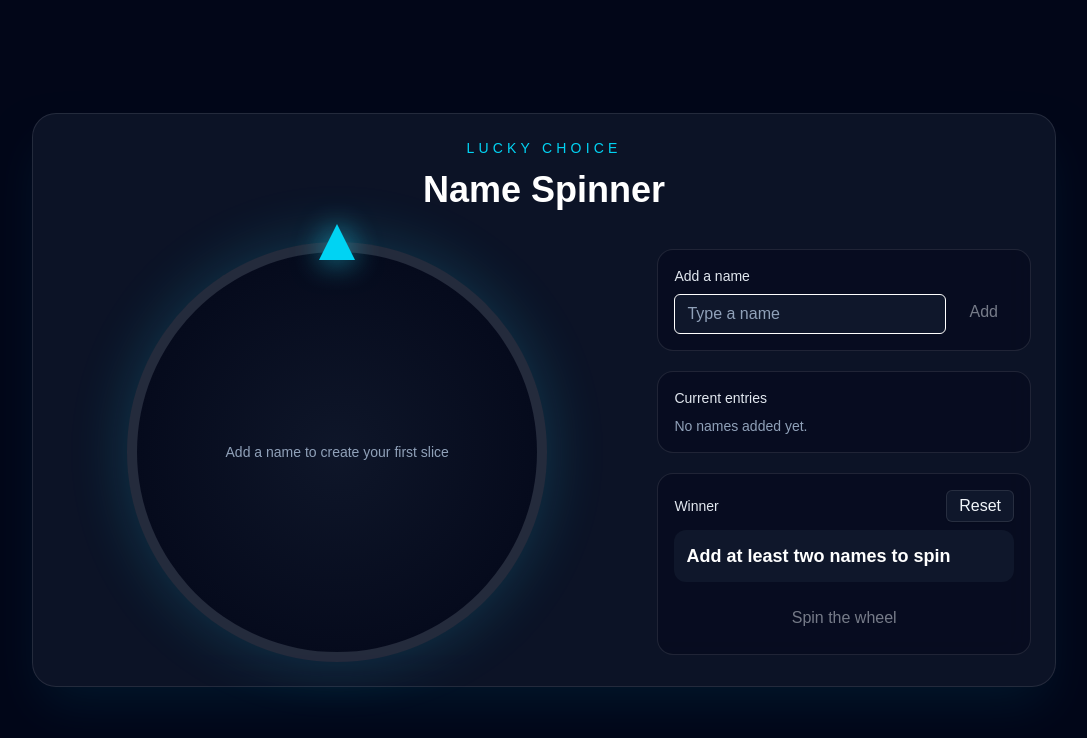
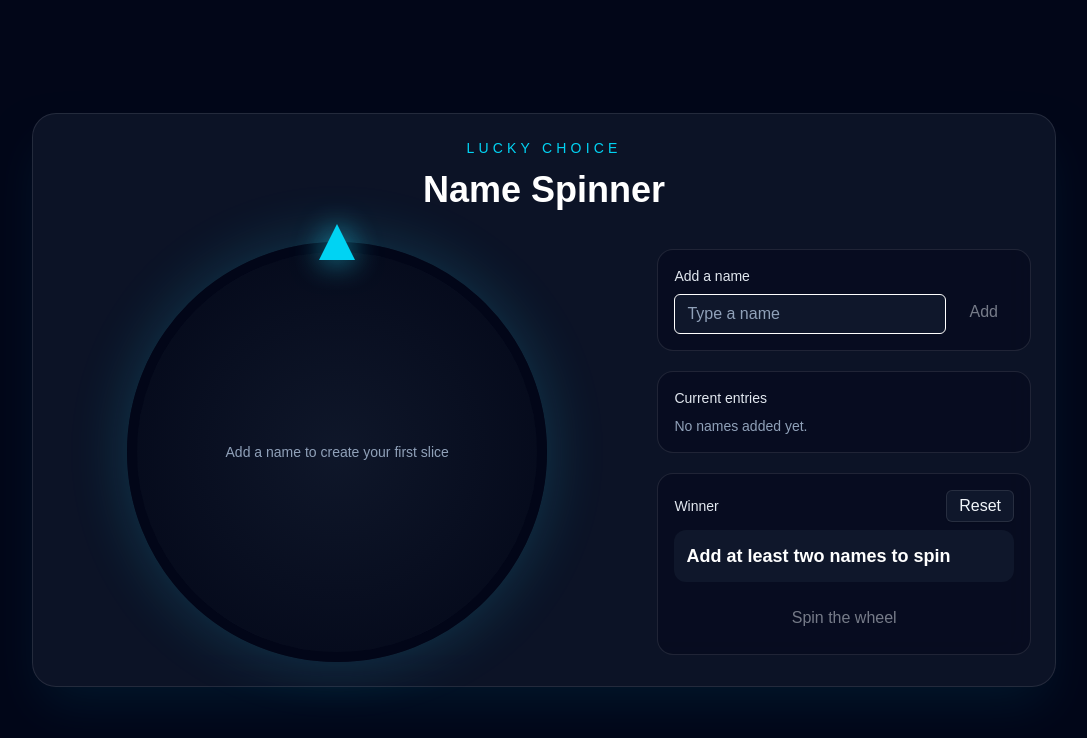
Before and after one commit to spade7107/spinner, a Next.js app in the folder lucky-spinner/: page / in a window 1280 px wide. Shown: the top 738 px of the page, without its empty margins (96-1183 px from the left). Built offline with nearby package versions, Linux system fonts and the light colour scheme.

Commit message:
Please fix the darn intersection issue.

```diff
--- a/lucky-spinner/src/app/page.tsx
+++ b/lucky-spinner/src/app/page.tsx
@@ -31,7 +31,7 @@ export default function Home() {
     if (!entries.length) return "transparent";
     if (entries.length === 1) return `conic-gradient(${colors[0]} 0deg 360deg)`;
 
-    const gap = Math.min(2.5, segmentSize * 0.2);
+    const gap = Math.min(0.8, segmentSize * 0.2);
     const halfGap = gap / 2;
     const stops = [
       `#0f172a 0deg ${halfGap}deg`,
@@ -103,7 +103,7 @@ export default function Home() {
           <div className="flex justify-center">
             <div className="relative aspect-square w-full max-w-[420px]">
               <div
-                className="absolute inset-0 rounded-full border-[10px] border-white/10 shadow-[0_0_60px_rgba(34,211,238,0.2)] transition-transform duration-[6200ms] ease-[cubic-bezier(0.12,0.83,0.2,1)]"
+                className="absolute inset-0 rounded-full border-[10px] border-slate-950 shadow-[0_0_60px_rgba(34,211,238,0.2)] transition-transform duration-[6200ms] ease-[cubic-bezier(0.12,0.83,0.2,1)]"
                 style={{
                   background: entries.length
                     ? wheelGradient
```
